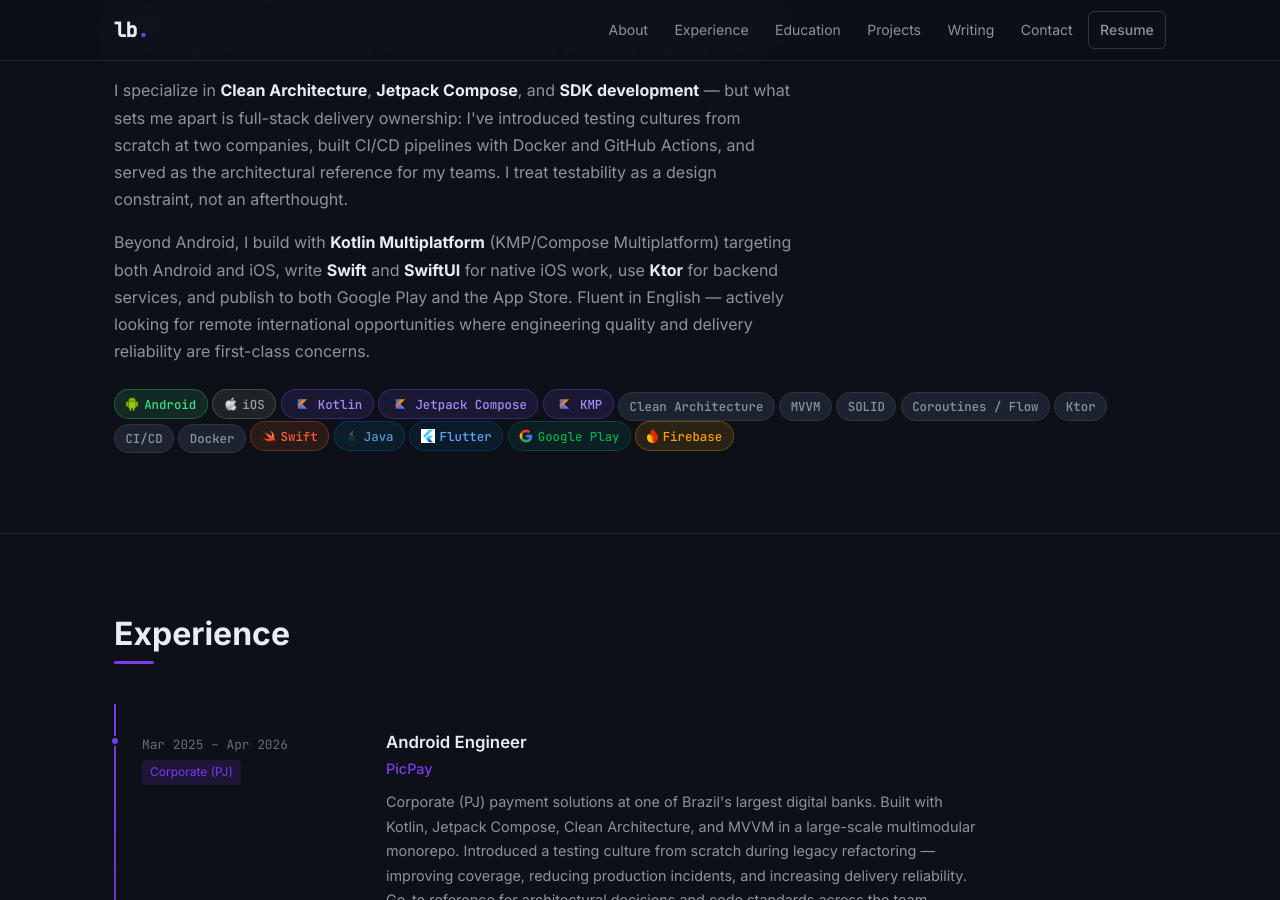
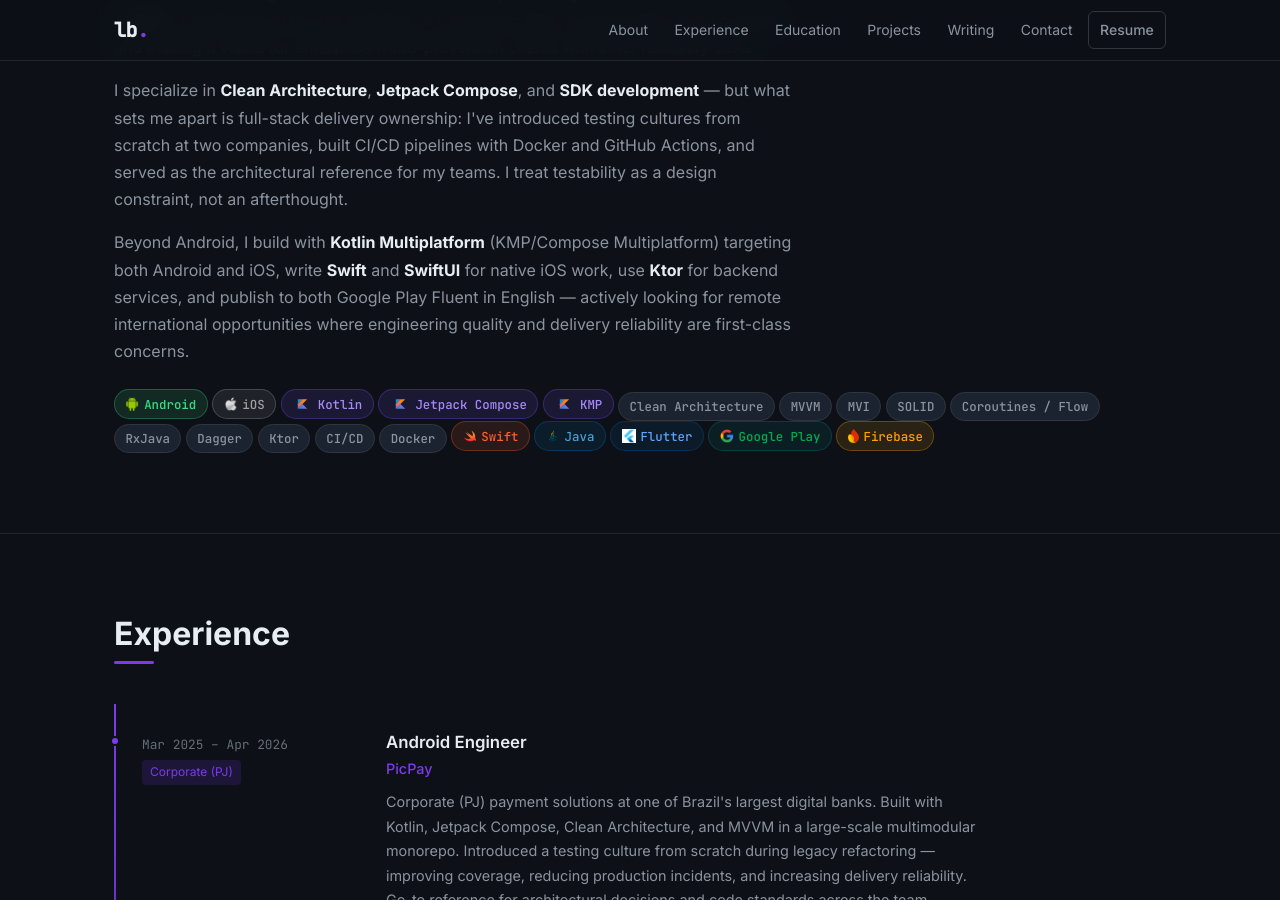
Before and after one commit to LeonardoBai12/LeonardoBai-Portfolio, a Jekyll site: the page built from index.html, in a window 1280 px wide and 900 px high, scrolled down 766 px. Built offline with Jekyll 4.4.1, drawn with Linux system fonts in a browser that asks for light colours.

Commit message:
Add MVI, Dagger, RxJava skills; fix App Store mention; update resume
- Added MVI, RxJava, Dagger to skills badges in About section
- Removed incorrect App Store mention (AstorMemory is Google Play only)
- Replaced resume PDF with updated version including MVI, Dagger, RxJava

Co-Authored-By: Claude Sonnet 4.6 <noreply@anthropic.com>

```diff
--- a/index.html
+++ b/index.html
@@ -79,7 +79,7 @@ title: Home
           Beyond Android, I build with <strong>Kotlin Multiplatform</strong> (KMP/Compose Multiplatform)
           targeting both Android and iOS, write <strong>Swift</strong> and <strong>SwiftUI</strong> for
           native iOS work, use <strong>Ktor</strong> for backend services, and publish to both Google Play
-          and the App Store. Fluent in English — actively looking for remote international opportunities
+          Fluent in English — actively looking for remote international opportunities
           where engineering quality and delivery reliability are first-class concerns.
         </p>
         <div class="about-skills">
@@ -90,8 +90,11 @@ title: Home
           <span class="badge badge-kotlin"><img src="{{ '/assets/images/kotlin-official.svg' | relative_url }}" class="badge-logo" alt="">KMP</span>
           <span class="badge">Clean Architecture</span>
           <span class="badge">MVVM</span>
+          <span class="badge">MVI</span>
           <span class="badge">SOLID</span>
           <span class="badge">Coroutines / Flow</span>
+          <span class="badge">RxJava</span>
+          <span class="badge">Dagger</span>
           <span class="badge">Ktor</span>
           <span class="badge">CI/CD</span>
           <span class="badge">Docker</span>
```
Also changed, not shown: 1 other file.
